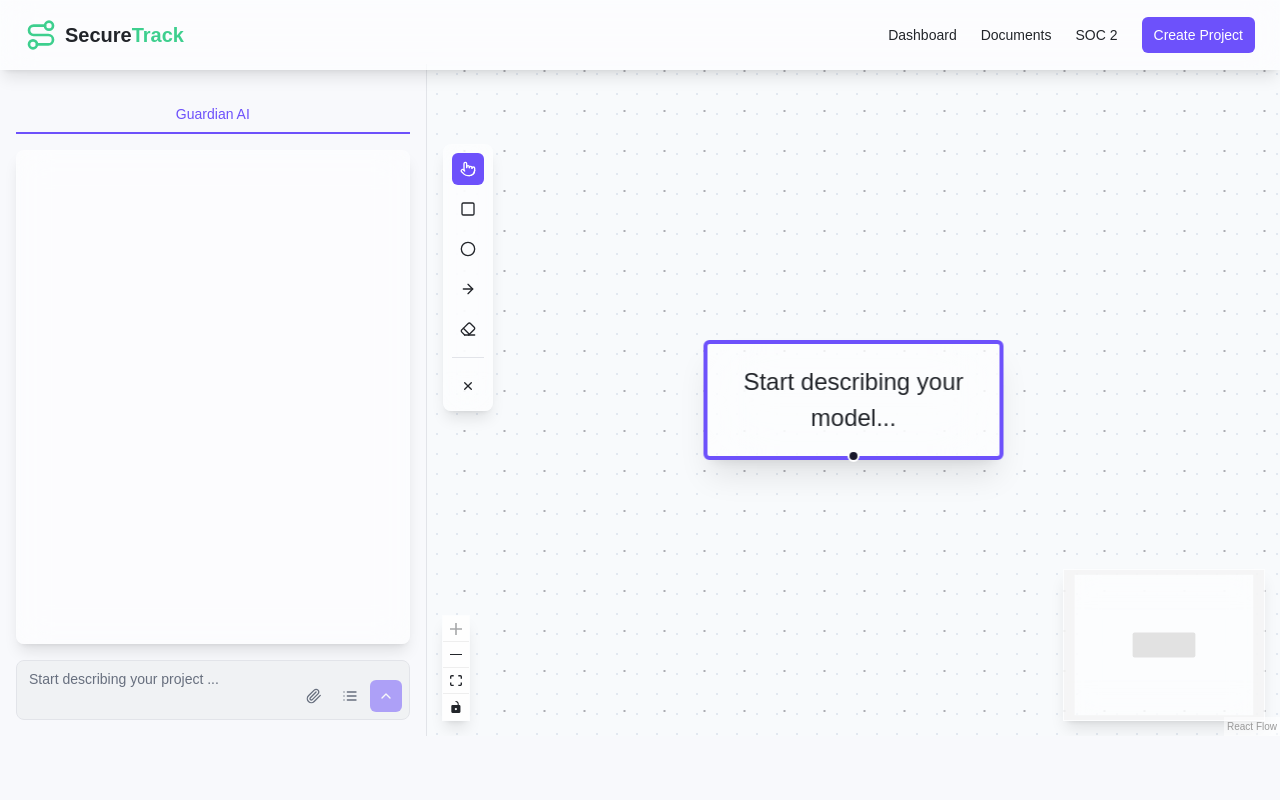
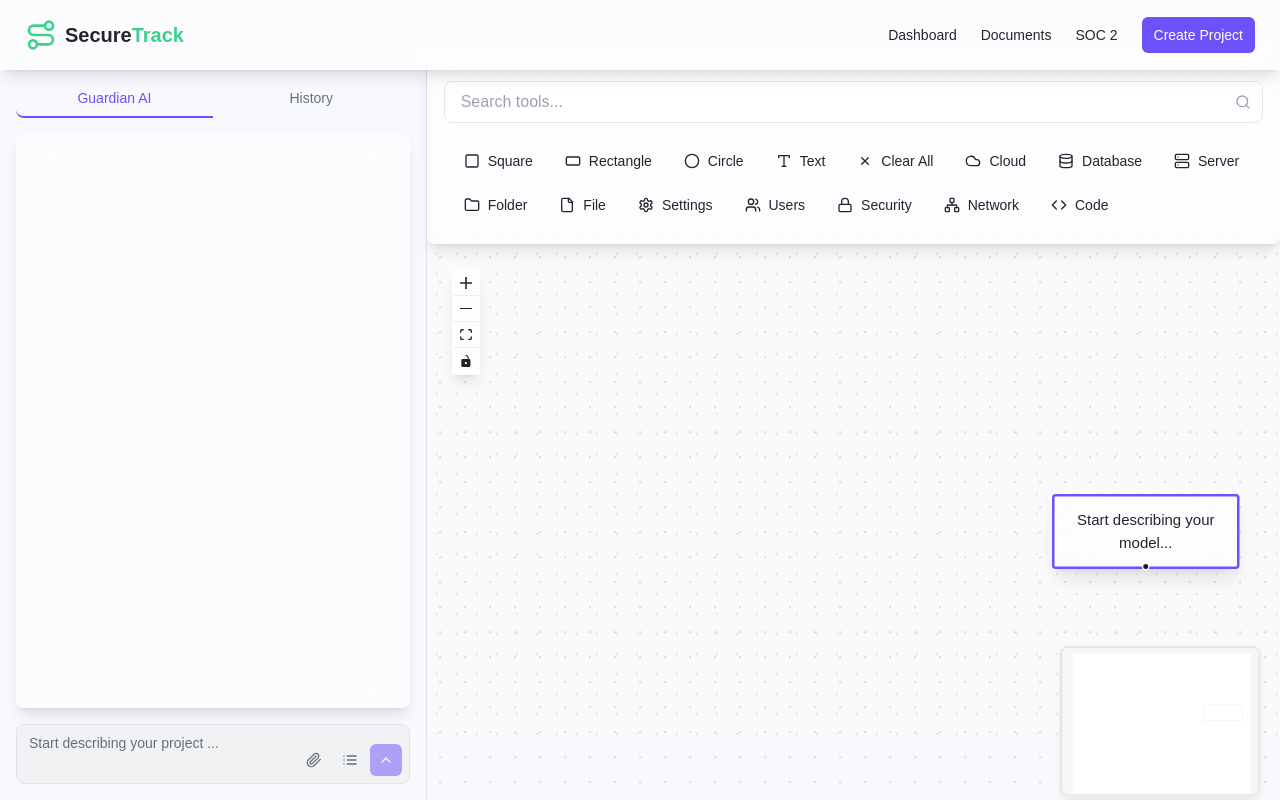
Before and after one commit to indrasol/sdr-tool, a React (Vite) app in the folder frontend/: page /model-with-ai in a window 1280 px wide. Built offline with nearby package versions, Linux system fonts and the light colour scheme.

Commit message:
History tab added and diagram pane modified --Feb 20 10:00 PM

```diff
--- a/frontend/src/pages/ModelWithAI.tsx
+++ b/frontend/src/pages/ModelWithAI.tsx
@@ -1,5 +1,6 @@
-import { useCallback, useState } from 'react';
-import { Paperclip, ChevronUp, List, Square, Circle, ArrowRight, Eraser, Pointer, Plus } from 'lucide-react';
+import { useCallback, useState, useEffect, useRef, memo } from 'react';
+// import { Paperclip, ChevronUp, List, Square, Circle, ArrowRight, Eraser, Pointer, Plus } from 'lucide-react';
+import { Cloud, Database, Server, Folder, File, Settings, Users, Lock, Network, Code, Search, Paperclip, ChevronUp, List, Square, Circle, Eraser, Plus, RectangleHorizontal, Diamond, Type } from 'lucide-react';
 import { Button } from "@/components/ui/button";
 import { Textarea } from "@/components/ui/textarea";
 import AppHeader from '@/components/layout/AppHeader';
@@ -14,6 +15,9 @@ import {
   useNodesState,
   useEdgesState,
   addEdge,
+  NodeResizer,
+  Handle,
+  Position,
 } from '@xyflow/react';
 import '@xyflow/react/dist/style.css';
 import { mergeNodes, mergeEdges, parseExpertResponse } from '@/utils/reponseUtils';
@@ -21,13 +25,12 @@ import { tomorrow as tomorrowNight } from 'react-syntax-highlighter/dist/esm/sty
 import { Message, ToolType } from '@/utils/types';
 import { typeMessage } from '@/utils/reponseUtils';
 
-
 const initialNodes = [
   {
     id: '1',
     type: 'input',
     data: { label: 'Start describing your model...' },
-    position: { x: 250, y: 25 },
+    position: { x: 500, y: 200 },
   },
 ];
 
@@ -37,10 +40,21 @@ const ModelWithAI = () => {
   const [edges, setEdges, onEdgesChange] = useEdgesState([]);
   const [activeTab, setActiveTab] = useState<'chat' | 'history'>('chat');
   const [messages, setMessages] = useState<Message[]>([]);
-  const [activeTool, setActiveTool] = useState<ToolType>('select');
+  const [activeTool, setActiveTool] = useState<string | null>(null);
+  const [searchQuery, setSearchQuery] = useState('');
+
 
   // NEW: Loading state
   const [loading, setLoading] = useState(false);
+
+  // First, add a ref for the chat container
+  // const chatContainerRef = useRef<HTMLDivElement>(null);
+  // const messagesEndRef = useRef<HTMLDivElement>(null);
+
+  // Update the useEffect to ensure smooth scrolling
+  // useEffect(() => {
+  //   messagesEndRef.current?.scrollIntoView({ behavior: "smooth" });
+  // }, [messages]);
 
   const onConnect = useCallback((params) => {
     setEdges((eds) => addEdge(params, eds));
@@ -59,7 +73,10 @@ const ModelWithAI = () => {
     };
     setMessages((prev) => [...prev, newUserMessage]);
 
-    setLoading(true); // Indicate request in progress
+    // Clear the input immediately after sending
+    setUserInput('');
+
+    setLoading(true);
 
     try {
       const response = await fetch('http://localhost:8000/api/routes/chat', {
@@ -167,46 +184,215 @@ const ModelWithAI = () => {
       setMessages((prev) => [...prev, errorMsg]);
     } finally {
       setLoading(false);
-      setUserInput('');
     }
   };
 
-  // Helper to add shapes manually
-  const addShape = (type: 'square' | 'circle') => {
-    const newNode = {
+  const addShape = (type: 'square' | 'circle' | 'rectangle' | 'diamond' | 'text' | 'cloud' | 'database' | 'server' | 'folder' | 'file' | 'settings' | 'users' | 'lock' | 'network' | 'code') => {
+    let newNode;
+
+    const position = {
+      x: 300 + (Math.random() - 0.5) * 20,
+      y: 100 + (Math.random() - 0.5) * 20
+    };
+
+    const commonStyle = {
+      width: 150,
+      height: 40,
+      border: '2px solid hsl(var(--primary))',
+      borderRadius: '8px',
+      display: 'flex',
+      alignItems: 'center',
+      justifyContent: 'center',
+      background: 'transparent'
+    };
+
+    // Handle basic shapes
+    if (['square', 'circle', 'rectangle', 'diamond', 'text'].includes(type)) {
+      newNode = {
         id: Date.now().toString(),
-      type: type === 'square' ? 'default' : 'output',
-      data: { label: `New ${type}` },
-      position: {
-        x: Math.random() * 400 + 50,
-        y: Math.random() * 400 + 50
+        type: 'basic',
+        data: { label: type.charAt(0).toUpperCase() + type.slice(1) },
+        position,
+        style: commonStyle
+      };
+    }
+    // Handle architecture tools
+    else {
+      const IconComponent = {
+        cloud: Cloud,
+        database: Database,
+        server: Server,
+        folder: Folder,
+        file: File,
+        settings: Settings,
+        users: Users,
+        lock: Lock,
+        network: Network,
+        code: Code
+      }[type];
+
+      newNode = {
+        id: Date.now().toString(),
+        type: 'custom',
+        data: {
+          label: '',
+          icon: IconComponent
         },
-      style: type === 'circle' ? {
-        borderRadius: '50%',
-        width: 80,
-        height: 80,
-      } : undefined,
+        position,
+        style: commonStyle
       };
+    }
+
     setNodes((nds) => [...nds, newNode]);
   };
 
+  // Update the node components
+  const BasicNode = ({ data }) => (
+    <>
+      <Handle type="target" position={Position.Left} />
+      <div className="flex items-center justify-center w-full h-full">
+        <NodeResizer
+          minWidth={100}
+          minHeight={40}
+          handleStyle={{
+            border: 'none',
+            backgroundColor: 'transparent',
+          }}
+          lineStyle={{
+            border: 'none',
+          }}
+        />
+        <span>{data.label}</span>
+      </div>
+      <Handle type="source" position={Position.Right} />
+    </>
+  );
+
+  const CustomNode = ({ data }) => {
+    const Icon = data.icon;
     return (
-    <div className="min-h-screen bg-background">
+      <>
+        <Handle
+          type="target"
+          position={Position.Left}
+        />
+        <div className="flex items-center justify-center w-full h-full">
+          <NodeResizer
+            minWidth={100}
+            minHeight={40}
+            handleStyle={{
+              border: 'none',
+              backgroundColor: 'transparent',
+            }}
+            lineStyle={{
+              border: 'none',
+            }}
+          />
+          <Icon className="w-6 h-6" />
+        </div>
+        <Handle type="source" position={Position.Right} />
+      </>
+    );
+  };
+
+  const toolList = [
+    { type: 'square', icon: <Square className="h-4 w-4" />, label: 'Square' },
+    { type: 'rectangle', icon: <RectangleHorizontal className="h-4 w-4" />, label: 'Rectangle' },
+    { type: 'circle', icon: <Circle className="h-4 w-4" />, label: 'Circle' },
+    { type: 'text', icon: <Type className="h-4 w-4" />, label: 'Text' },
+    { type: 'clear', icon: <Plus className="h-4 w-4 rotate-45" />, label: 'Clear All', action: () => { setNodes([]); setEdges([]); } },
+    // Software architecture tools
+    { type: 'cloud', icon: <Cloud className="h-4 w-4" />, label: 'Cloud' },
+    { type: 'database', icon: <Database className="h-4 w-4" />, label: 'Database' },
+    { type: 'server', icon: <Server className="h-4 w-4" />, label: 'Server' },
+    { type: 'folder', icon: <Folder className="h-4 w-4" />, label: 'Folder' },
+    { type: 'file', icon: <File className="h-4 w-4" />, label: 'File' },
+    { type: 'settings', icon: <Settings className="h-4 w-4" />, label: 'Settings' },
+    { type: 'users', icon: <Users className="h-4 w-4" />, label: 'Users' },
+    { type: 'lock', icon: <Lock className="h-4 w-4" />, label: 'Security' },
+    { type: 'network', icon: <Network className="h-4 w-4" />, label: 'Network' },
+    { type: 'code', icon: <Code className="h-4 w-4" />, label: 'Code' },
+  ];
+
+  const filteredTools = toolList.filter(tool => {
+    if (!searchQuery) return true;
+    return tool.label.toLowerCase().includes(searchQuery.toLowerCase());
+  });
+
+
+  return (
+    <div className="h-screen overflow-hidden bg-background">
       <AppHeader />
 
       <div className="flex h-[calc(100vh-64px)] pt-16">
         {/* Left Sidebar - Chat Interface */}
-        <div className="w-1/3 border-r border-border p-4 flex flex-col">
-      <div className="flex mb-4 mt-4">
-        <button className="flex-1 py-2 px-4 text-sm font-medium rounded-t-lg border-b-2 transition-colors border-primary text-primary">
+        <div className="w-1/3 border-r border-border flex flex-col h-[calc(100vh-64px)]">
+          {/* Inner container with padding */}
+          <div className="flex flex-col h-full p-4">
+            {/* Tab Buttons */}
+            <div className="flex mb-4">
+              <button
+                onClick={() => setActiveTab('chat')}
+                className={`flex-1 py-2 px-4 text-sm font-medium rounded-l-lg border-b-2 transition-colors ${
+                  activeTab === 'chat'
+                    ? 'border-primary text-primary'
+                    : 'border-transparent text-muted-foreground hover:text-foreground'
+                }`}
+              >
                 Guardian AI
+              </button>
+              <button
+                onClick={() => setActiveTab('history')}
+                className={`flex-1 py-2 px-4 text-sm font-medium rounded-r-lg border-b-2 transition-colors ${
+                  activeTab === 'history'
+                    ? 'border-primary text-primary'
+                    : 'border-transparent text-muted-foreground hover:text-foreground'
+                }`}
+              >
+                History
               </button>
             </div>
 
             {/* Chat Messages */}
-          <div className="flex-1 overflow-auto mb-4 glass-card p-4 rounded-lg space-y-4">
+            <div className="flex-1 overflow-auto glass-card p-4 rounded-lg space-y-4 mb-4">
+              {activeTab === 'chat' ? (
+                // Existing chat messages
+                messages.map((message) => (
+                  <div
+                    key={message.id}
+                    className={`flex ${message.type === "assistant" ? "justify-start" : "justify-end"}`}
+                    // ref={message.type === "assistant" ? lastMessageRef : null}
+                  >
+                    <div
+                      className={`max-w-[80%] p-3 rounded-lg ${message.type === "assistant" ? "bg-secondary text-foreground" : "bg-primary text-primary-foreground"}`}
+                    >
+                      <ReactMarkdown
+                        components={{
+                          code({ node, inline, className, children, ...props }) {
+                            return inline ? (
+                              <code className="bg-gray-200 px-1 py-0.5 rounded">{children}</code>
+                            ) : (
+                              <SyntaxHighlighter style={tomorrowNight} language="javascript" {...props}>
+                                {String(children).replace(/\n$/, "")}
+                              </SyntaxHighlighter>
+                            );
+                          },
+                        }}
+                      >
+                        {DOMPurify.sanitize(message.content)}
+                      </ReactMarkdown>
+                    </div>
+                  </div>
+                ))
+              ) : (
+                // History view with same chat styling
+                <div className="space-y-4">
                   {messages.map((message) => (
-          <div key={message.id} className={`flex ${message.type === "assistant" ? "justify-start" : "justify-end"}`}>
+                    <div key={message.id}>
+                      <div className="text-sm text-muted-foreground mb-1">
+                        {new Date(message.timestamp).toLocaleString()}
+                      </div>
+                      <div className={`flex ${message.type === "assistant" ? "justify-start" : "justify-end"}`}>
                         <div className={`max-w-[80%] p-3 rounded-lg ${message.type === "assistant" ? "bg-secondary text-foreground" : "bg-primary text-primary-foreground"}`}>
                           <ReactMarkdown
                             components={{
@@ -225,7 +411,10 @@ const ModelWithAI = () => {
                           </ReactMarkdown>
                         </div>
                       </div>
+                    </div>
                   ))}
+                </div>
+              )}
 
               {/* Loading indicator */}
               {loading && (
@@ -242,8 +431,14 @@ const ModelWithAI = () => {
               <Textarea
                 value={userInput}
                 onChange={(e) => setUserInput(e.target.value)}
+                onKeyDown={(e) => {
+                  if (e.key === 'Enter' && !e.shiftKey) {
+                    e.preventDefault();
+                    handleSend();
+                  }
+                }}
                 placeholder="Start describing your project ..."
-              className="min-h-[60px] pr-[100px] resize-none bg-secondary rounded-lg"
+                className="w-full min-h-[60px] pr-[100px] resize-none bg-secondary rounded-lg"
               />
               <div className="absolute bottom-2 right-2 flex items-center gap-1">
                 <Button
@@ -271,69 +466,71 @@ const ModelWithAI = () => {
               </div>
             </div>
           </div>
+        </div>
 
         {/* Right Panel - Diagramming Area */}
         <div className="flex-1 bg-dot-pattern relative">
           {/* Drawing Toolbar */}
-          <div className="absolute top-20 left-4 glass-card p-2 rounded-lg flex flex-col gap-2 z-10">
+          <div className="flex flex-col gap-4 p-4 glass-card rounded-lg">
+            {/* Search bar */}
+            <div className="flex items-center gap-3">
+              <div className="relative flex-1">
+                <input
+                  type="text"
+                  placeholder="Search tools..."
+                  value={searchQuery}
+                  onChange={(e) => setSearchQuery(e.target.value)}
+                  className="w-full px-4 py-2 rounded-lg bg-white/50 dark:bg-gray-800/50 backdrop-blur-sm border border-gray-200 dark:border-gray-700 focus:outline-none focus:ring-2 focus:ring-primary transition-all duration-200"
+                />
+                <div className="absolute right-3 top-1/2 -translate-y-1/2 flex items-center pointer-events-none">
+                  <Search className="h-4 w-4 text-gray-400" />
+                </div>
+              </div>
+            </div>
+
+            {/* Tools container with proper padding and overflow handling */}
+            <div className="flex gap-2 justify-start flex-wrap overflow-x-auto px-2 py-1 min-w-0">
+              {filteredTools.map((tool) => (
                 <Button
-              size="icon"
-              variant={activeTool === 'select' ? 'default' : 'ghost'}
-              onClick={() => setActiveTool('select')}
-              className="h-8 w-8"
+                  key={tool.type}
+                  variant={activeTool === tool.type ? 'default' : 'ghost'}
+                  onClick={() => {
+                    const newTool = tool.type;
+                    setActiveTool(newTool);
+                    setTimeout(() => setActiveTool(null), 200);
+
+                    if (tool.action) {
+                      tool.action();
+                    } else if ([
+                      'square',
+                      'circle',
+                      'rectangle',
+                      'diamond',
+                      'text',
+                      'cloud',
+                      'database',
+                      'server',
+                      'folder',
+                      'file',
+                      'settings',
+                      'users',
+                      'lock',
+                      'network',
+                      'code'
+                    ].includes(tool.type)) {
+                      addShape(tool.type as any);
+                    }
+                  }}
+                  className="h-9 px-3 rounded-lg transition-all duration-200 hover:scale-105 hover:bg-secondary hover:text-foreground whitespace-nowrap"
+                  title={tool.label}
                 >
-              <Pointer className="h-4 w-4" />
+                  <div className="flex items-center gap-2">
+                    {tool.icon}
+                    <span className="text-sm font-medium">{tool.label}</span>
+                  </div>
                 </Button>
-            <Button
-              size="icon"
-              variant={activeTool === 'square' ? 'default' : 'ghost'}
-              onClick={() => {
-                setActiveTool('square');
-                addShape('square');
-              }}
-              className="h-8 w-8"
-            >
-              <Square className="h-4 w-4" />
-            </Button>
-            <Button
-              size="icon"
-              variant={activeTool === 'circle' ? 'default' : 'ghost'}
-              onClick={() => {
-                setActiveTool('circle');
-                addShape('circle');
-              }}
-              className="h-8 w-8"
-            >
-              <Circle className="h-4 w-4" />
-            </Button>
-            <Button
-              size="icon"
-              variant={activeTool === 'arrow' ? 'default' : 'ghost'}
-              onClick={() => setActiveTool('arrow')}
-              className="h-8 w-8"
-            >
-              <ArrowRight className="h-4 w-4" />
-            </Button>
-            <Button
-              size="icon"
-              variant={activeTool === 'eraser' ? 'default' : 'ghost'}
-              onClick={() => setActiveTool('eraser')}
-              className="h-8 w-8"
-            >
-              <Eraser className="h-4 w-4" />
-            </Button>
-            <div className="h-px bg-border w-full my-1"></div>
-            <Button
-              size="icon"
-              variant="ghost"
-              onClick={() => {
-                setNodes([]);
-                setEdges([]);
-              }}
-              className="h-8 w-8"
-            >
-              <Plus className="h-4 w-4 rotate-45" />
-            </Button>
+              ))}
+            </div>
           </div>
 
           <ReactFlow
@@ -342,10 +539,52 @@ const ModelWithAI = () => {
             onNodesChange={onNodesChange}
             onEdgesChange={onEdgesChange}
             onConnect={onConnect}
-            fitView
+            nodeTypes={{
+              basic: BasicNode,
+              custom: CustomNode
+            }}
+            defaultViewport={{ x: 0, y: 0, zoom: 1.25 }}
+            minZoom={0.2}
+            maxZoom={2}
+            style={{
+              width: '100%',
+              height: '70vh',
+              position: 'absolute',
+              top: 0,
+              right: 0
+            }}
+            proOptions={{ hideAttribution: true }}
           >
-            <Controls />
-            <MiniMap />
+            <Controls
+              position="top-left"
+              style={{ top: 10, left: 10 }}
+            />
+            <MiniMap
+              nodeStrokeColor={(n) => {
+                if (n.type === 'basic') return '#0041d0';
+                if (n.type === 'custom') return '#ff0072';
+                return '#eee';
+              }}
+              nodeColor={(n) => {
+                if (n.type === 'basic') return '#fff';
+                if (n.type === 'custom') return '#fff';
+                return '#fff';
+              }}
+              nodeBorderRadius={2}
+              position="bottom-right"
+              style={{
+                backgroundColor: 'white',
+                border: '2px solid #e5e5e5',
+                borderRadius: '8px',
+                margin: 20,
+                width: 200,
+                height: 150,
+                boxShadow: '0 4px 6px -1px rgb(0 0 0 / 0.1)',
+                bottom: 100
+              }}
+              zoomable
+              pannable
+            />
             <Background />
           </ReactFlow>
         </div>
--- a/frontend/src/utils/types.ts
+++ b/frontend/src/utils/types.ts
@@ -7,4 +7,4 @@ export type Message = {
     timestamp: Date;
   };
 
-export type ToolType = 'select' | 'square' | 'circle' | 'arrow' | 'eraser';
+export type ToolType = 'select' | 'square' | 'rectangle' | 'circle' | 'ellipse' | 'diamond' | 'arrow' | 'text' | 'eraser' | 'clear' | 'cloud' | 'database' | 'server' | 'folder' | 'file' | 'settings' | 'users' | 'lock' | 'network' | 'code';
```
Lines whose indentation alone changed are shown as unchanged.
